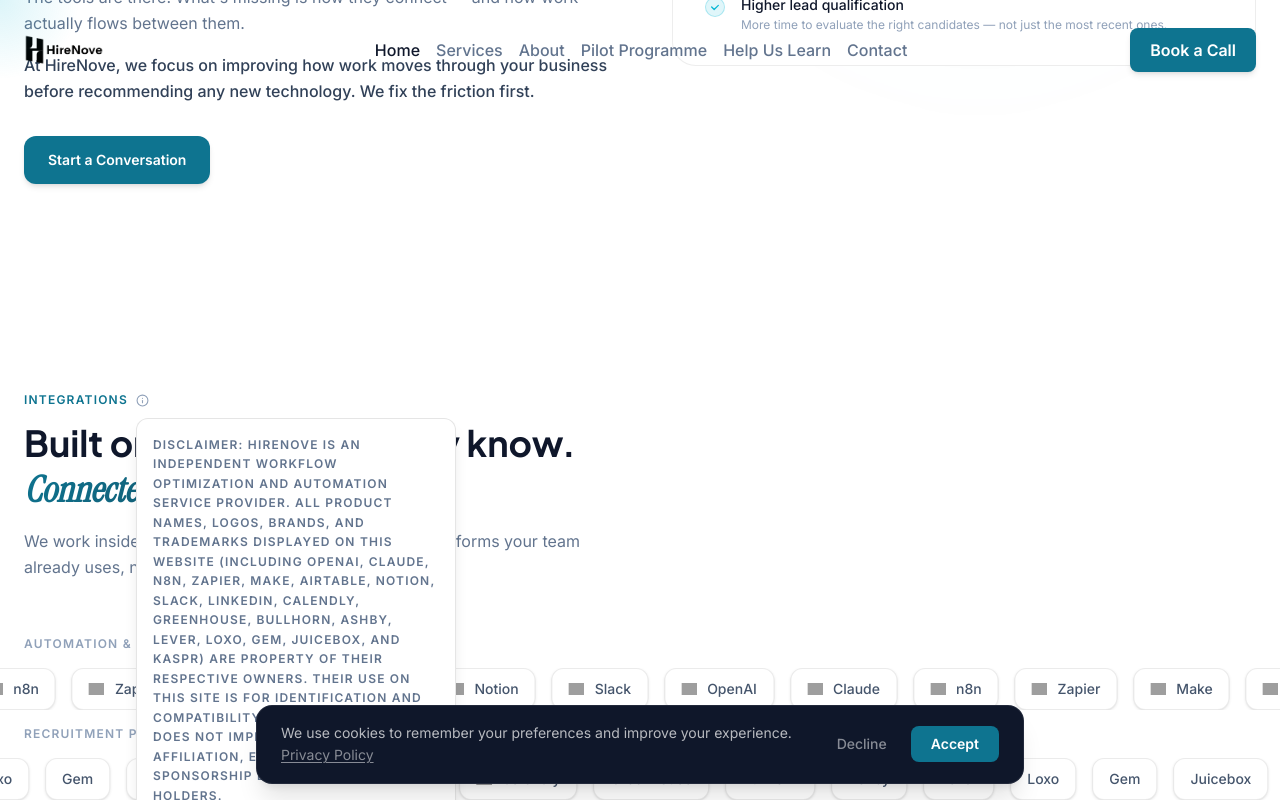
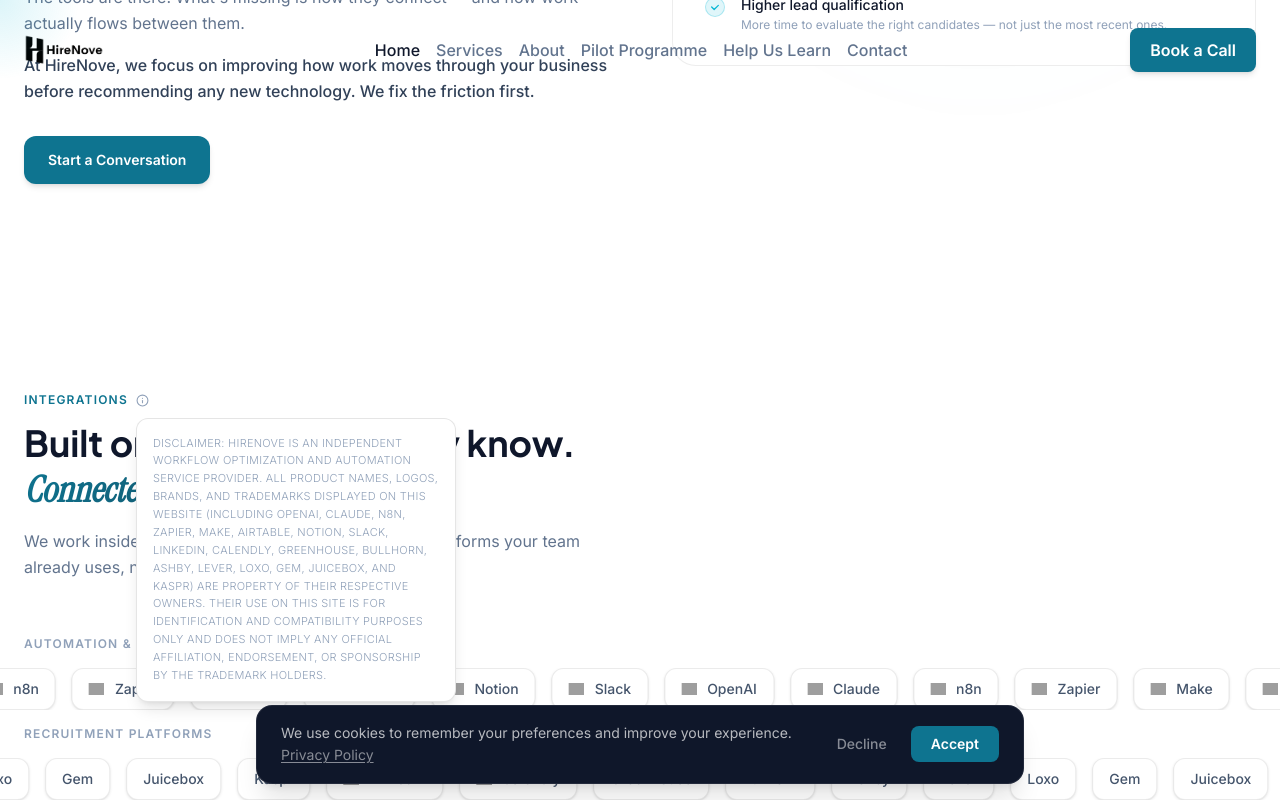
Before and after one commit to Anisabuilds/HireNove, a Next.js app: page / in a window 1280 px wide. Both pictures are taken after a click on the button "Trademark disclaimer". Shown: the part 1518-2318 px from the top of the page. Built offline with nearby package versions, Linux system fonts and the light colour scheme; grey boxes are pictures that could not be loaded.

Commit message:
Make disclaimer popup text lighter and finer

```diff
--- a/components/IntegrationsSection.tsx
+++ b/components/IntegrationsSection.tsx
@@ -26,7 +26,7 @@
               animate={{ opacity: 1, y: 0 }}
               exit={{ opacity: 0, y: 6 }}
               transition={{ duration: 0.15 }}
-              className="absolute left-0 top-6 z-50 w-80 bg-white border border-black/10 rounded-xl shadow-lg p-4 text-xs text-slate-500 leading-relaxed"
+              className="absolute left-0 top-6 z-50 w-80 bg-white border border-black/10 rounded-xl shadow-lg p-4 text-[11px] font-light text-slate-400 leading-relaxed tracking-wide"
             >
               {DISCLAIMER}
             </motion.div>
```
